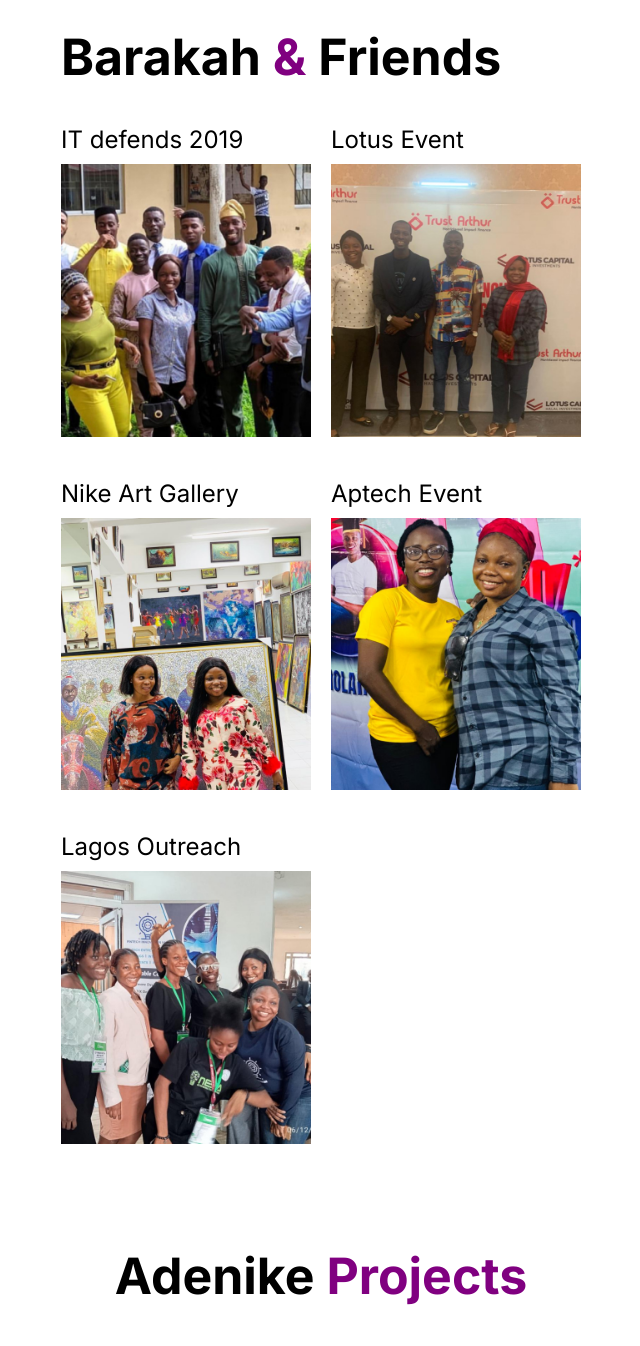
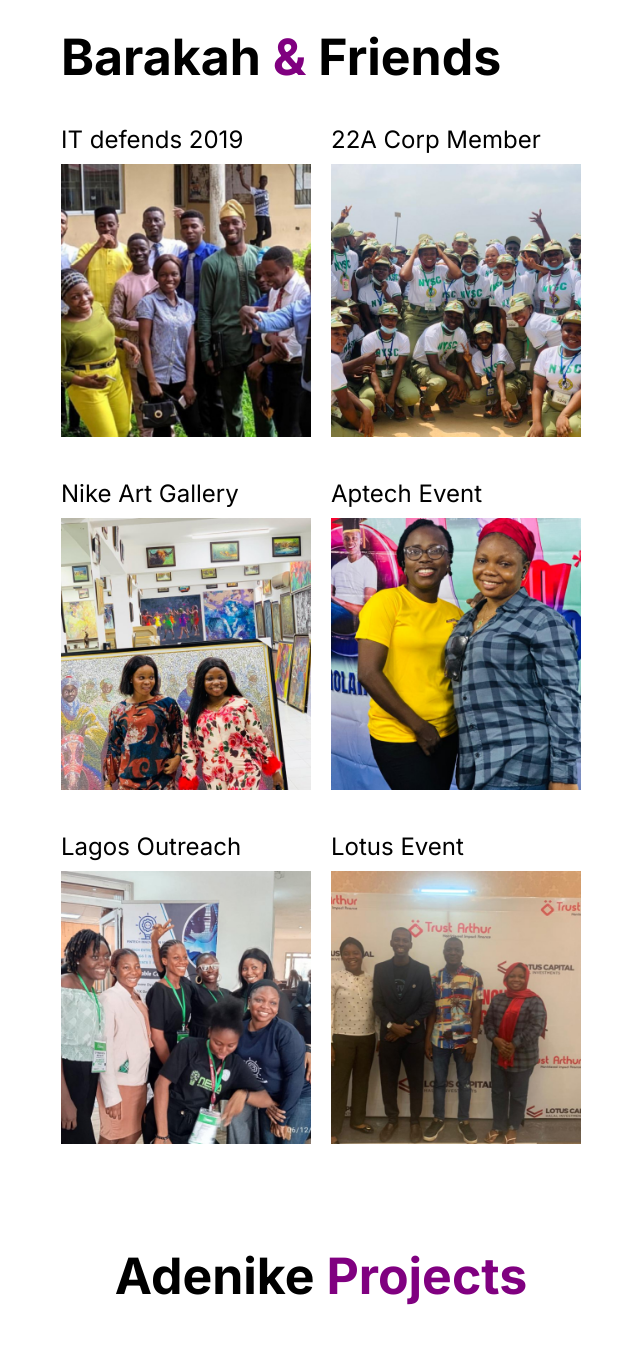
Before and after one commit to Adenike247/Bincom-test, a plain HTML site: page index.html in a window 1280 px wide. Shown: the part 2223-3569 px from the top of the page, without its empty margins (319-959 px from the left). Drawn offline with Linux system fonts and the light colour scheme.

Commit message:
add more pictures

```diff
--- a/index.html
+++ b/index.html
@@ -128,10 +128,11 @@
           </div>
         </div>
         <div class="friend-picture">
-          <h3 class="title-picture">Lotus Event</h3>
-          <div class="picture-container"><img src="./img/lotust-event.jpg" alt="IT-defends" />
+          <h3 class="title-picture">22A Corp Member</h3>
+          <div class="picture-container"><img src="./img/22A-corper.jpg" alt="IT-defends" />
           </div>
         </div>
+
         <div class="friend-picture">
           <h3 class="title-picture">Nike Art Gallery</h3>
           <div class="picture-container"><img src="./img/Nike-art-gallery.jpg" alt="IT-defends" />
@@ -147,6 +148,11 @@
           <div class="picture-container"><img src="./img/unilag-event.jpg" alt="IT-defends" />
           </div>
         </div>
+          <div class="friend-picture">
+            <h3 class="title-picture">Lotus Event</h3>
+            <div class="picture-container"><img src="./img/lotust-event.jpg" alt="IT-defends" />
+            </div>
+          </div>
       </div>
      </div>
     </div>
```
Also changed, not shown: img/22A-corper.jpg (added).
